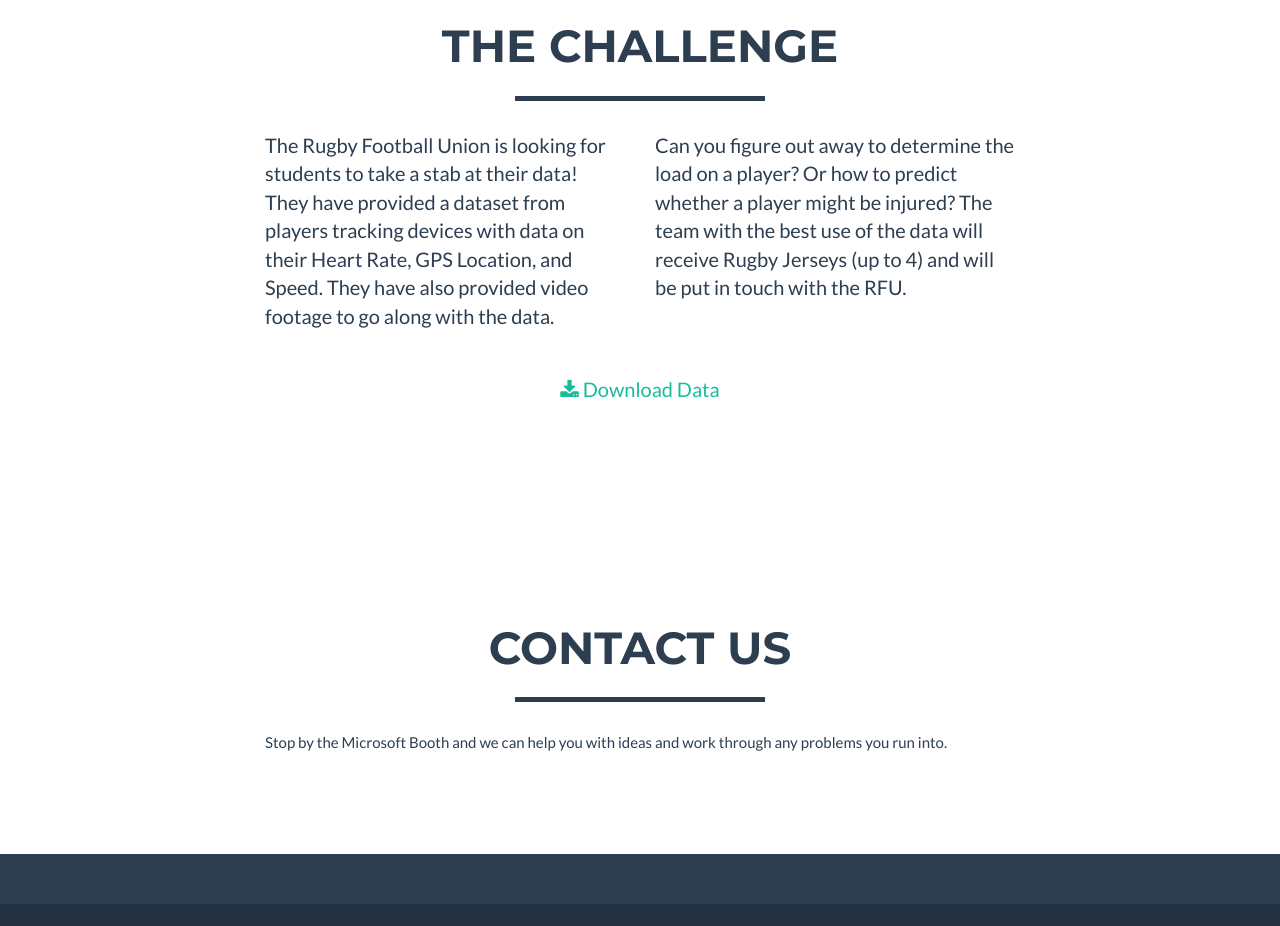
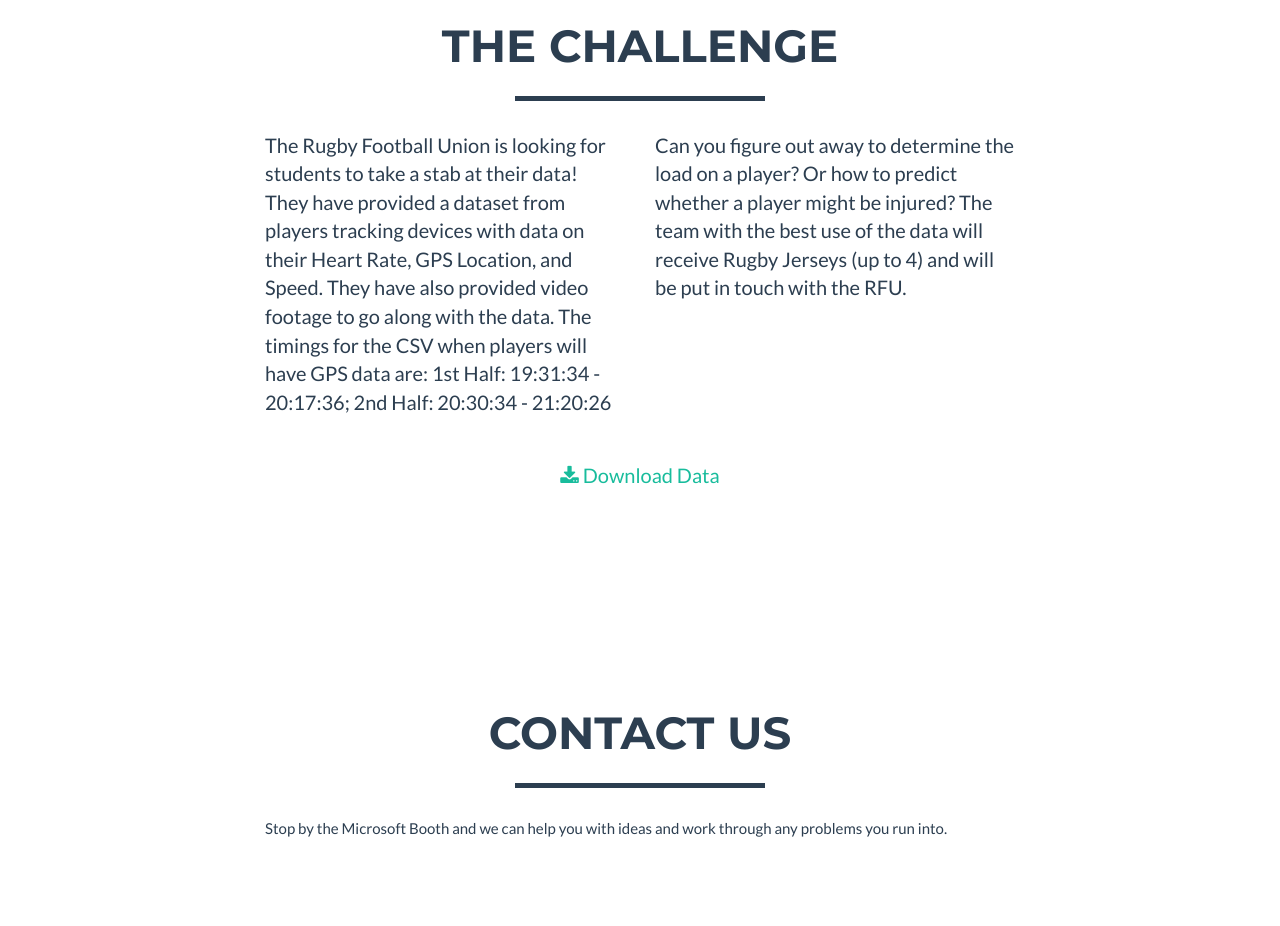
Before and after one commit to heatherbshapiro/rfu-site, a plain HTML site: page index.html in a window 1280 px wide. Shown: the part 920-1846 px from the top of the page. Drawn offline with nearby package versions, Linux system fonts and the light colour scheme.

Commit message:
add timings

```diff
--- a/index.html
+++ b/index.html
@@ -98,7 +98,8 @@
             </div>
             <div class="row">
                 <div class="col-lg-4 col-lg-offset-2">
-                    <p> The Rugby Football Union is looking for students to take a stab at their data! They have provided a dataset from players tracking devices with data on their Heart Rate, GPS Location, and Speed. They have also provided video footage to go along with the data.                  </div>
+                    <p> The Rugby Football Union is looking for students to take a stab at their data! They have provided a dataset from players tracking devices with data on their Heart Rate, GPS Location, and Speed. They have also provided video footage to go along with the data. The timings for the CSV when players will have GPS data are: 1st Half: 19:31:34 - 20:17:36; 2nd Half: 20:30:34 - 21:20:26
+                 </div>
                 <div class="col-lg-4">
                     <p>Can you figure out away to determine the load on a player? Or how to predict whether a player might be injured? The team with the best use of the data will receive Rugby Jerseys (up to 4) and will be put in touch with the RFU.</p>
                 </div>
```
